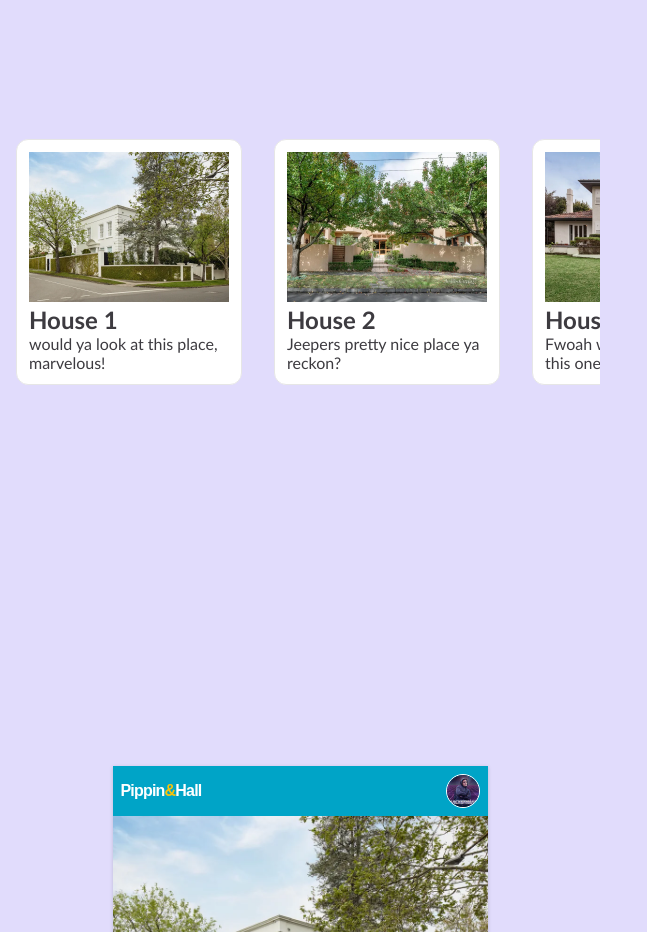
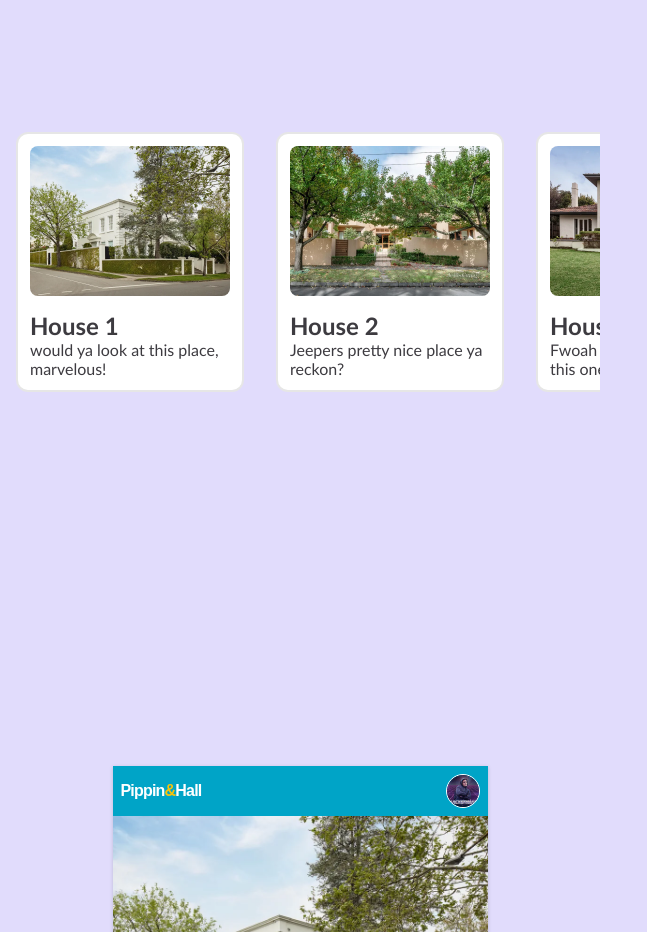
Before and after one commit to Angusatgithub/listing-test, a plain HTML site: page index.html in a window 1280 px wide. Shown: the part 1620-2552 px from the top of the page, without its empty margins (0-647 px from the left). Drawn offline with Linux system fonts and the light colour scheme.

Commit message:
Update styles.css

```diff
--- a/styles.css
+++ b/styles.css
@@ -54,16 +54,20 @@ p {
 
 .rectangle {
   background-color: #fff;
-  border: 1px solid #e6e6e6;
+  border: 2px solid #e6e6e6;
   border-radius: 12px;
   width: max-content;
   height: min-content;
   padding: 12px;
   margin: 16px;
+  transition: background-color 0.35s ease-out;
+  transition: border 0.35s ease-out;
 }
 
 .rectangle img {
   width: 200px;
+  border-radius: 8px;
+  margin-bottom: 0.75rem;
 }
 
 .listing {
```
